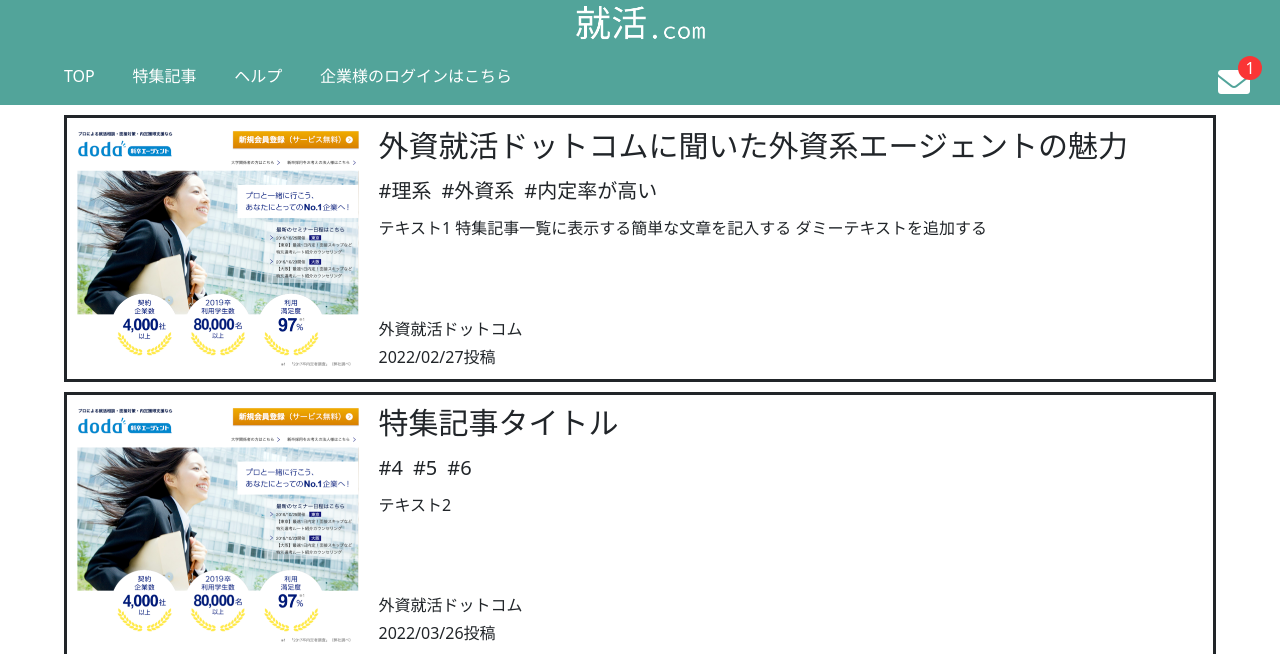
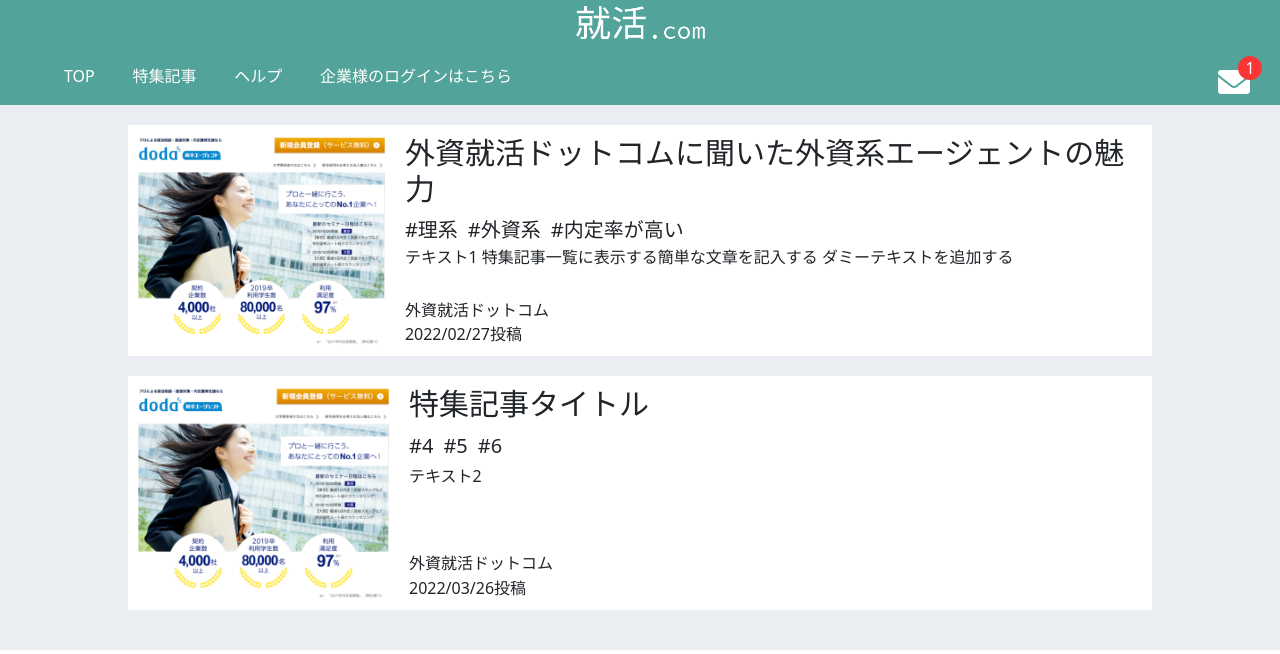
Before and after one commit to Yuta0227/teamdev-2022-posse1-team2F, a PHP site: page /toppage/special_list_index.php in a window 1280 px wide. Shown: the top 654 px of the page. Run offline with PHP 8.4, Linux system fonts and the light colour scheme; grey boxes are pictures that could not be loaded.

Commit message:
全体の微調整

```diff
--- a/src/css/special.css
+++ b/src/css/special.css
@@ -1,17 +1,20 @@
 .special-list-section{
     margin: auto;
+    background: #eaedf2;
 }
 .special-list-all{
-    width: 90%;
+    width: 80%;
     margin: auto;
+    padding: 20px 0;
 }
 .special-list-all a{
     width: 100%;
     height: 100%;
 }
 .special-list-each-box{
-    border: solid;
-    margin: 10px 0;
+    background: #fff;
+    /* border: solid; */
+    margin: 0px 0px 20px 0px;
     padding: 10px;
     display: flex;
     gap: 20px;
```
